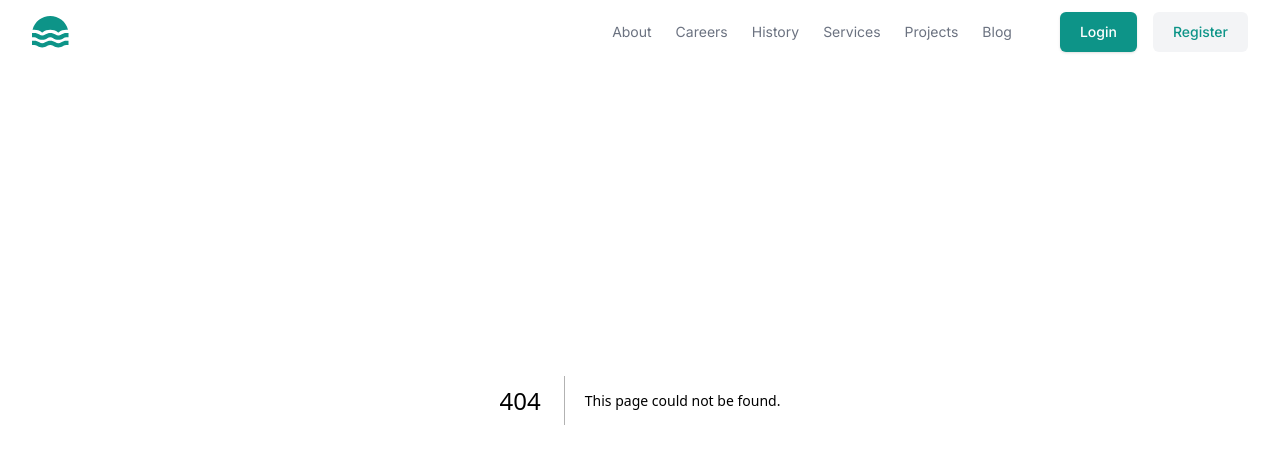
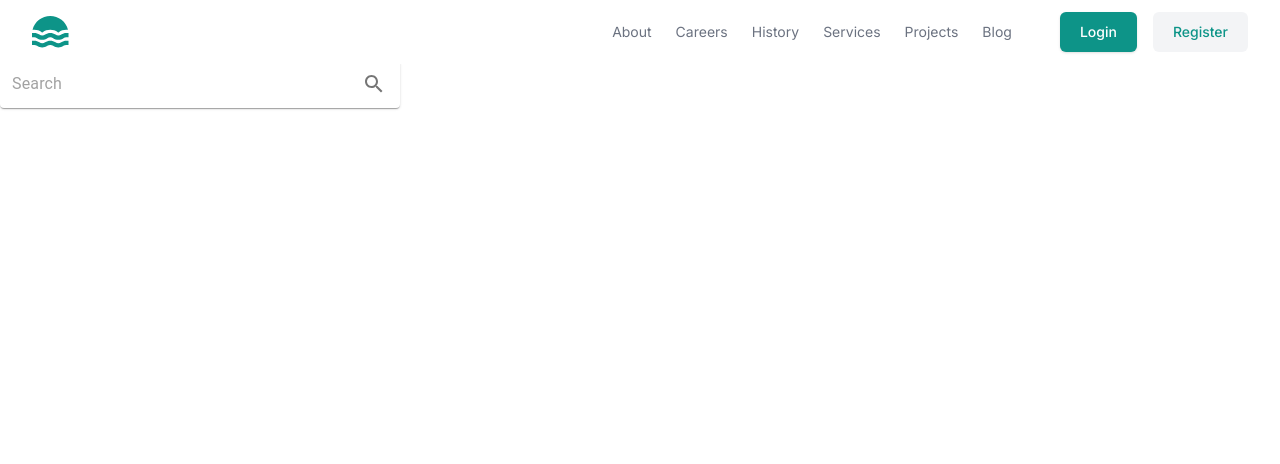
Before and after one commit to The-Brain-Train/LearningPath, a Next.js app in the folder front-end/: page /explore in a window 1280 px wide. Before the commit this address had no page. Shown: the top 464 px of the page. Built offline with nearby package versions, Linux system fonts and the light colour scheme.

Commit message:
feat: filter bar implemented on explore page

```diff
--- /dev/null
+++ b/front-end/app/explore/page.tsx
@@ -0,0 +1,24 @@
+import Paper from "@mui/material/Paper";
+import InputBase from "@mui/material/InputBase";
+import IconButton from "@mui/material/IconButton";
+import SearchIcon from "@mui/icons-material/Search";
+
+export default function Explore() {
+  return (
+    <main>
+      <Paper
+        component="form"
+        sx={{ p: "2px 4px", display: "flex", alignItems: "center", width: 400 }}
+      >
+        <InputBase
+          sx={{ ml: 1, flex: 1 }}
+          placeholder="Search"
+          inputProps={{ "aria-label": "search" }}
+        />
+        <IconButton type="button" sx={{ p: "10px" }} aria-label="search">
+          <SearchIcon />
+        </IconButton>
+      </Paper>
+    </main>
+  );
+}
--- a/front-end/package.json
+++ b/front-end/package.json
@@ -9,6 +9,10 @@
     "lint": "next lint"
   },
   "dependencies": {
+    "@emotion/react": "^11.11.1",
+    "@emotion/styled": "^11.11.0",
+    "@mui/icons-material": "^5.14.8",
+    "@mui/material": "^5.14.8",
     "@types/node": "20.5.9",
     "@types/react": "18.2.21",
     "@types/react-dom": "18.2.7",
```
Also changed, not shown: 1 other file (tests, documents, lock files or other folders).
